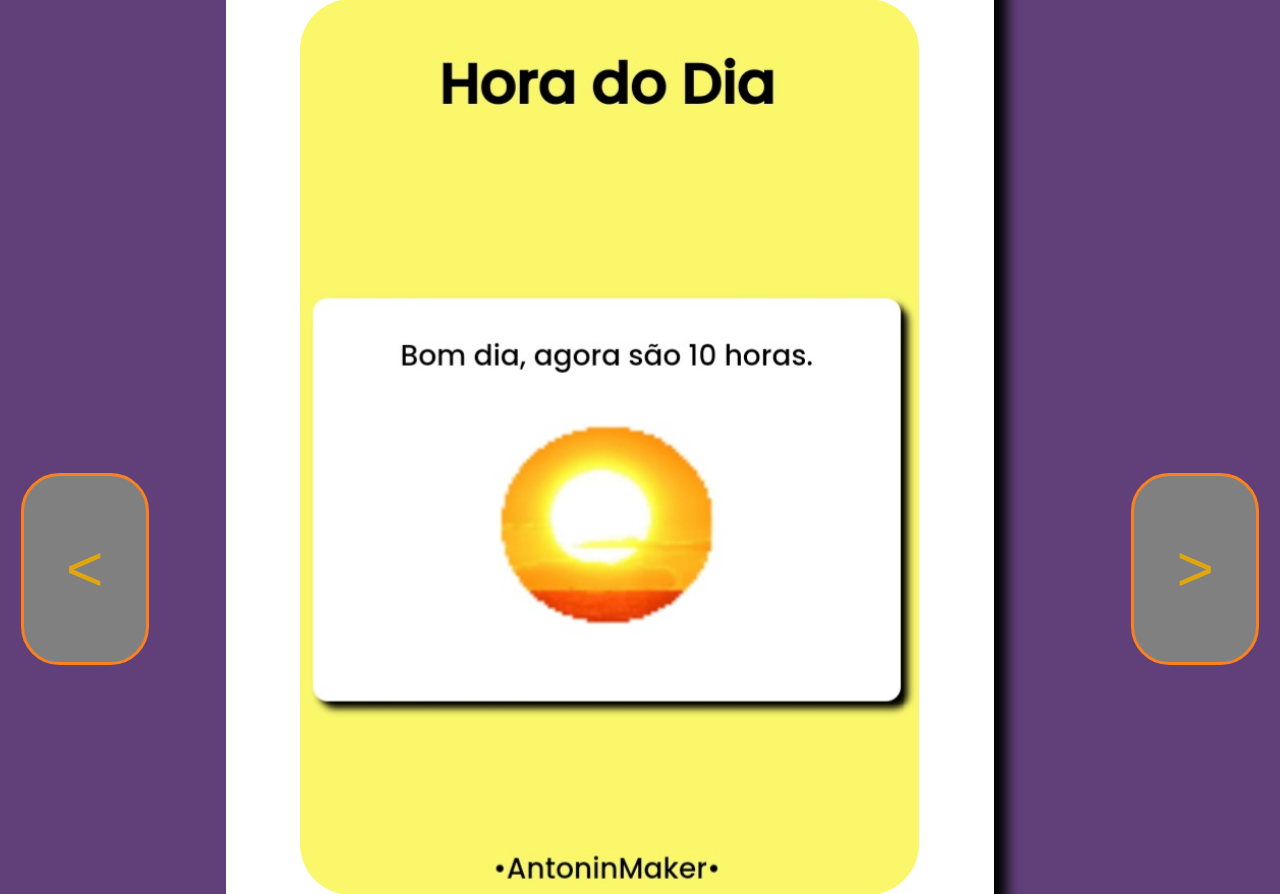
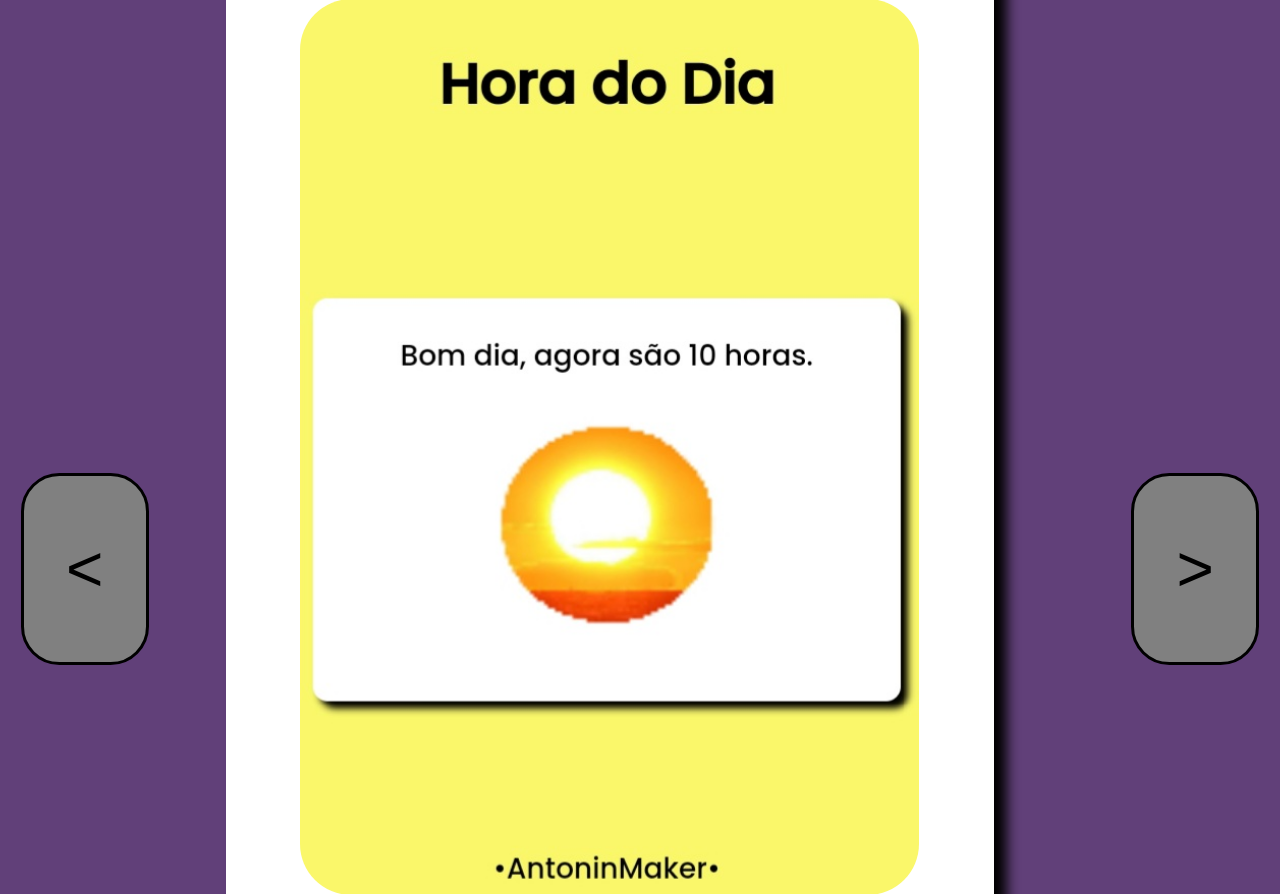
Before and after one commit to AntoninDev/minisite, a PHP site: page / in a window 1280 px wide. Shown: the part 549-1443 px from the top of the page. Run offline with PHP 8.4, Linux system fonts and the light colour scheme.

Commit message:
Update index.css

```diff
--- a/index.css
+++ b/index.css
@@ -4,13 +4,13 @@ body{
   background: #614079;
   color: white;
   text-align: center;
-  font-family: 'Poppins', sans-serif;;
+  font-family: 'Poppins', sans-serif;
 }
 button {
-  border: 0.3vw #F9811F solid;
+  border: 0.3vw #000 solid;
   border-radius: 3vw;
   background: grey;
-  color: #E2A60D;
+  color: #000;
   text-decoration: none;
   padding: 1vw;
   height: 15vw;
@@ -21,10 +21,10 @@ button {
   float: right;
 }
 button.left {
-  border: 0.3vw #F9811F solid;
+  border: 0.3vw #000 solid;
   border-radius: 3vw;
   background: grey;
-  color: #E2A60D;
+  color: #000;
   text-decoration: none;
   padding: 1vw;
   height: 15vw;
@@ -64,5 +64,4 @@ img {
   margin-top: 10vw;
   height: 70vw;
   border-radius: 4vw;
-
 }
```
